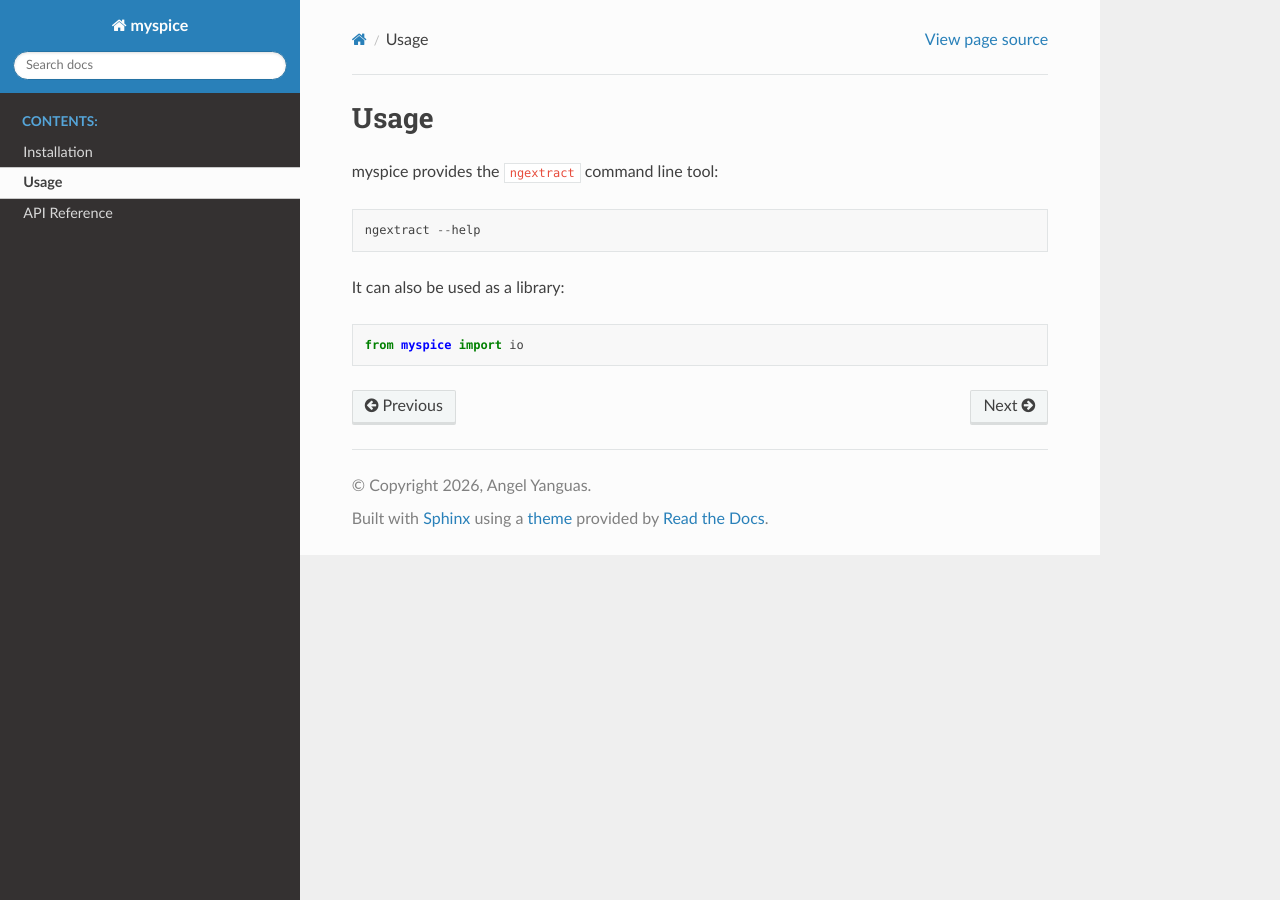
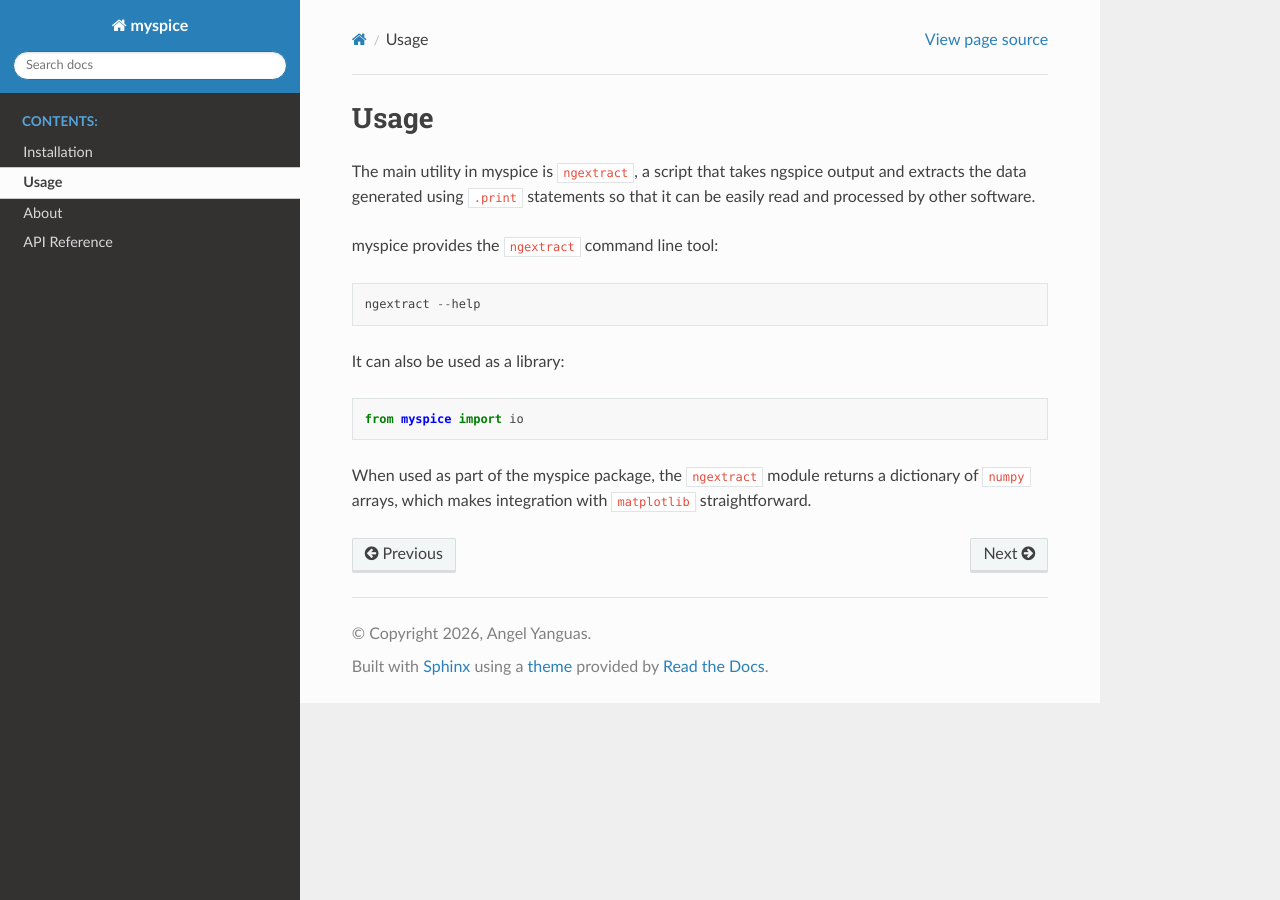
Before and after one commit to anglyan/myspice, a Sphinx documentation site: the page built from docs/source/usage.rst, in a window 1280 px wide. Built offline with Sphinx 7.4.7 and the Read the Docs theme 3.1.0, drawn with Linux system fonts in a browser that asks for light colours.

Commit message:
updated doc

```diff
--- a/docs/source/index.rst
+++ b/docs/source/index.rst
@@ -1,7 +1,7 @@
 myspice
 =======
 
-Lightweight Python wrapper for running circuit simulations.
+A collection of utilities to work with SPICE simulations.
 
 .. toctree::
    :maxdepth: 2
@@ -9,4 +9,5 @@ Lightweight Python wrapper for running circuit simulations.
 
    install
    usage
+   about
    api
--- a/docs/source/usage.rst
+++ b/docs/source/usage.rst
@@ -1,5 +1,9 @@
 Usage
 =====
+
+The main utility in myspice is ``ngextract``, a script that takes ngspice
+output and extracts the data generated using ``.print`` statements so that
+it can be easily read and processed by other software.
 
 myspice provides the ``ngextract`` command line tool::
 
@@ -8,3 +12,7 @@ myspice provides the ``ngextract`` command line tool::
 It can also be used as a library::
 
    from myspice import io
+
+When used as part of the myspice package, the ``ngextract`` module returns
+a dictionary of ``numpy`` arrays, which makes integration with
+``matplotlib`` straightforward.
```
Also changed, not shown: docs/source/about.rst (added, +21 -0 lines).
